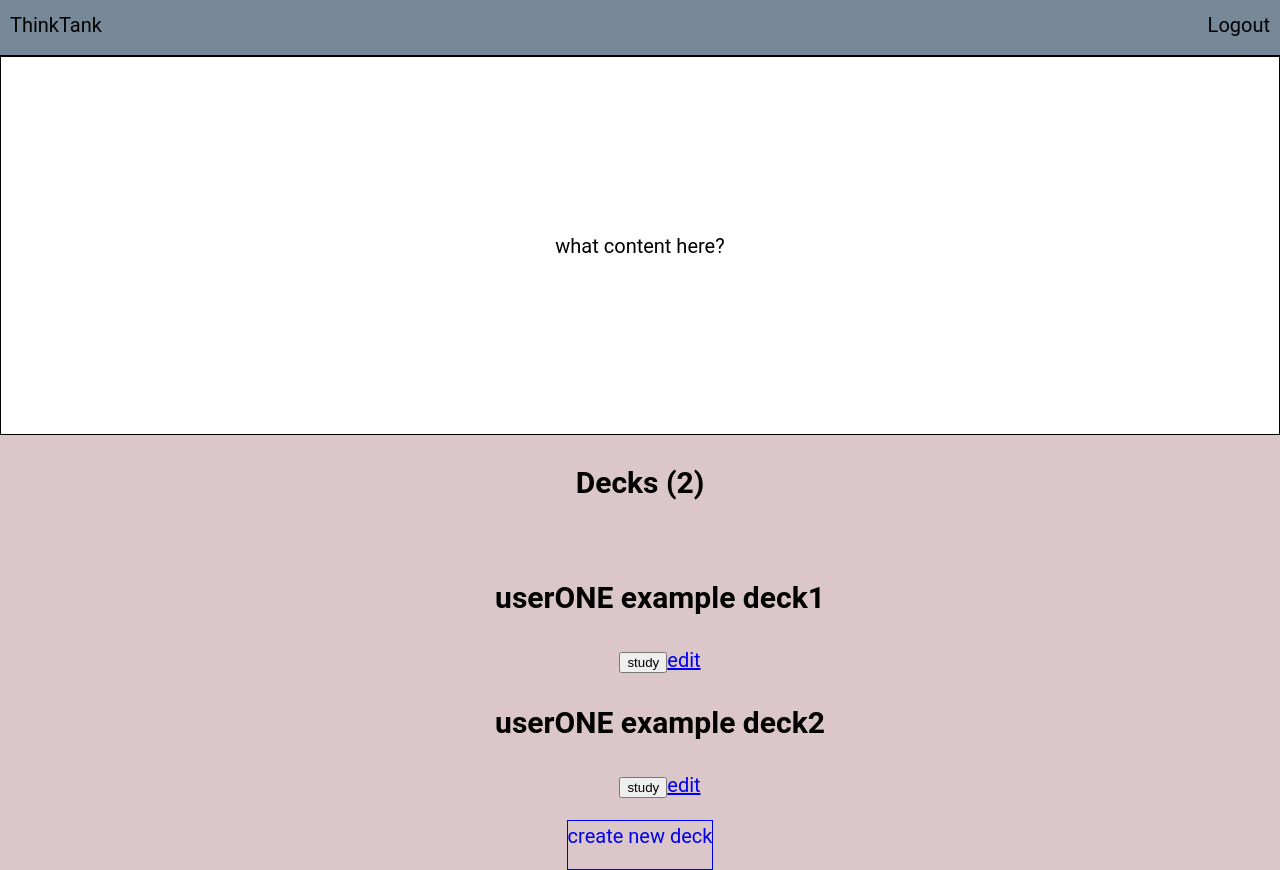
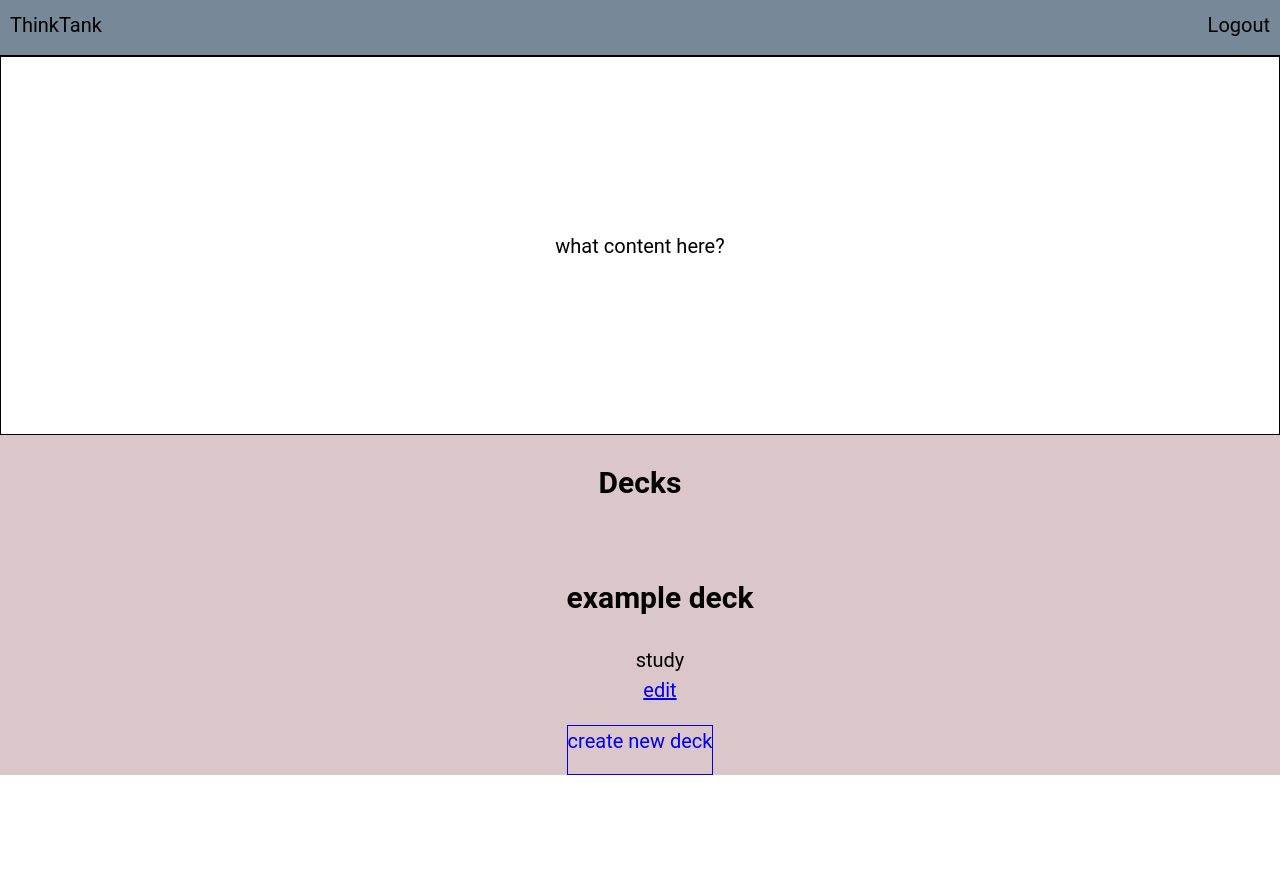
Before and after one commit to challey17/thinktank-client, a React (Create React App) app: page /home in a window 1280 px wide. After the commit the page ends 800 px from the top, so only its background shows below. Built offline with nearby package versions, Linux system fonts and the light colour scheme.

Commit message:
needs css badly

```diff
--- a/src/Deck/Deck.js
+++ b/src/Deck/Deck.js
@@ -10,7 +10,10 @@ export default class Deck extends React.Component {
         <Link to={`/study/${deck.id}`} className="deck-link">
           <h1> {deck.deckname} </h1>
         </Link>
-        <button className="deck-button">study</button>
+        <Link to={`/study/${deck.id}`} className="deck-link">
+          study
+        </Link>
+
         <Link to={`/editdeck/${deck.id}`}>edit</Link>
       </li>
     );
--- a/src/HomePage/HomePage.js
+++ b/src/HomePage/HomePage.js
@@ -5,7 +5,6 @@ import { Link } from "react-router-dom";
 
 export default class HomePage extends Component {
   render() {
-    //const data = this.props.data;
     return (
       <div>
         <nav>
@@ -16,7 +15,7 @@ export default class HomePage extends Component {
             <p>what content here?</p>
           </header>
           <section className="deck-display-container">
-            <h2>Decks (2)</h2>
+            <h2>Decks </h2>
             <DeckList />
             <Link to="/createdeck" className="create-new-deck">
               create new deck
--- a/src/STORE.js
+++ b/src/STORE.js
@@ -17,13 +17,7 @@ const decks = [
   {
     id: 123,
     userId: 1,
-    deckname: " userONE example deck1",
-  },
-
-  {
-    id: 12345,
-    userId: 1,
-    deckname: " userONE example deck2",
+    deckname: "example deck",
   },
 ];
 
--- a/src/StudyMode/StudyMode.js
+++ b/src/StudyMode/StudyMode.js
@@ -7,15 +7,19 @@ export default class StudyMode extends React.Component {
   static contextType = Context;
 
   render() {
+    const emptyDeckMessage = <p>no cards in deck</p>;
+    console.log(this.context.cards.length);
     return (
       <div>
         <Navbar />
         <ul>
+          {emptyDeckMessage}
           {this.context.cards
             .filter(
               // can also card.deckId.toString() === this.props.match.params.id
               (card) => card.deckId == this.props.match.params.id
             )
+
             .map((card, i) => (
               <Card card={card} key={i} />
             ))}
```
